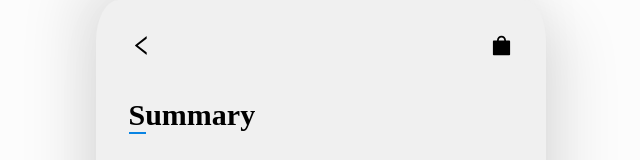
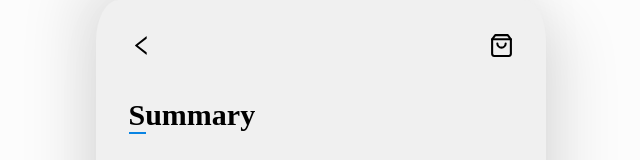
Before and after one commit to Mindpulation/frontend-user, a Next.js app: page /keranjang in a window 1280 px wide. Shown: the top 160 px of the page, without its empty margins (319-959 px from the left). Built offline with nearby package versions, Linux system fonts and the light colour scheme.

Commit message:
Update Color and Icon

```diff
--- a/component/modal/order.js
+++ b/component/modal/order.js
@@ -1,6 +1,6 @@
 import styles from '../../styles/page/Modal.module.css';
 import {AiOutlineLeft} from 'react-icons/ai'
-import {AiFillShopping} from 'react-icons/ai'
+import {FiShoppingBag} from 'react-icons/fi'
 
 const Modalorder = () => {
     return(
@@ -10,7 +10,7 @@ const Modalorder = () => {
                     <div className={styles.cardBody}>
                         <div className={styles.topBar}>
                             <AiOutlineLeft></AiOutlineLeft>
-                            <AiFillShopping></AiFillShopping>
+                            <FiShoppingBag></FiShoppingBag>
                         </div>
                         <h3 className={styles.title}>Summary</h3>
                         <div className={styles.itemList}>
--- a/styles/page/Modal.module.css
+++ b/styles/page/Modal.module.css
@@ -233,5 +233,5 @@
 }
 
 .totalPrice{
-    color: #087dd7;
+    color: #0675cb;
 }
```
